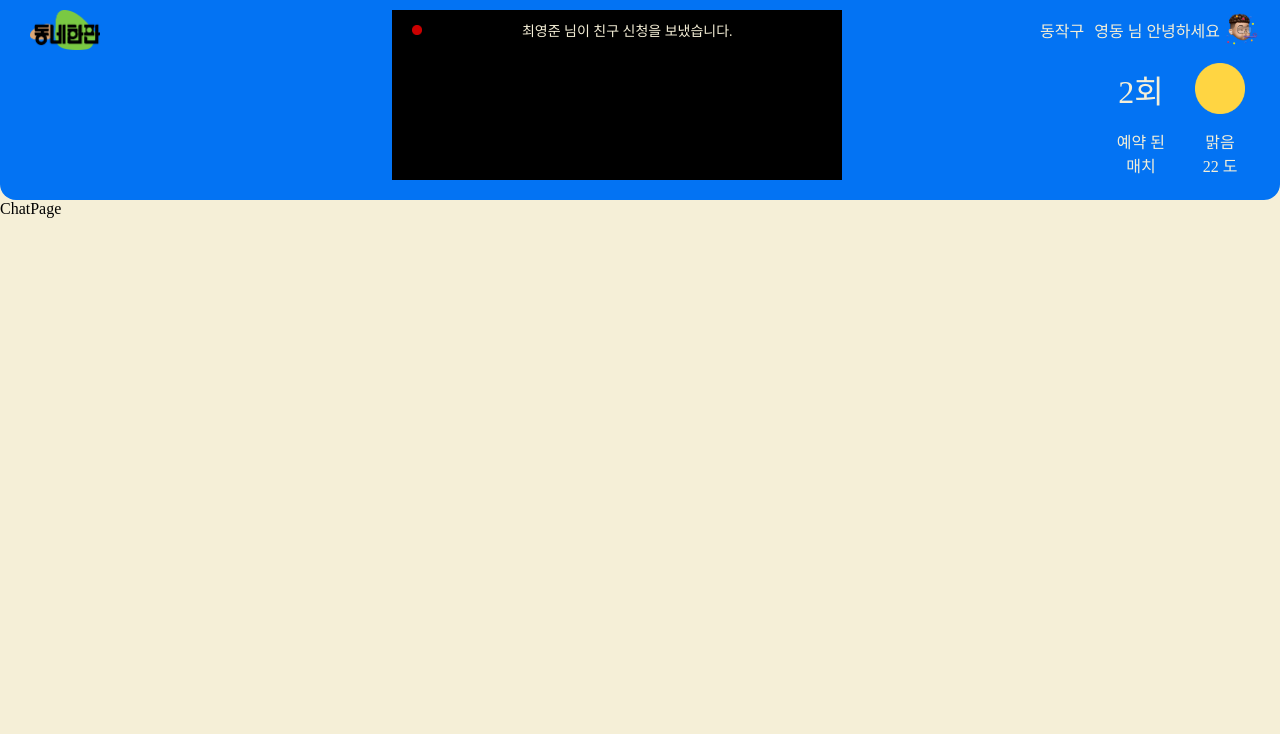
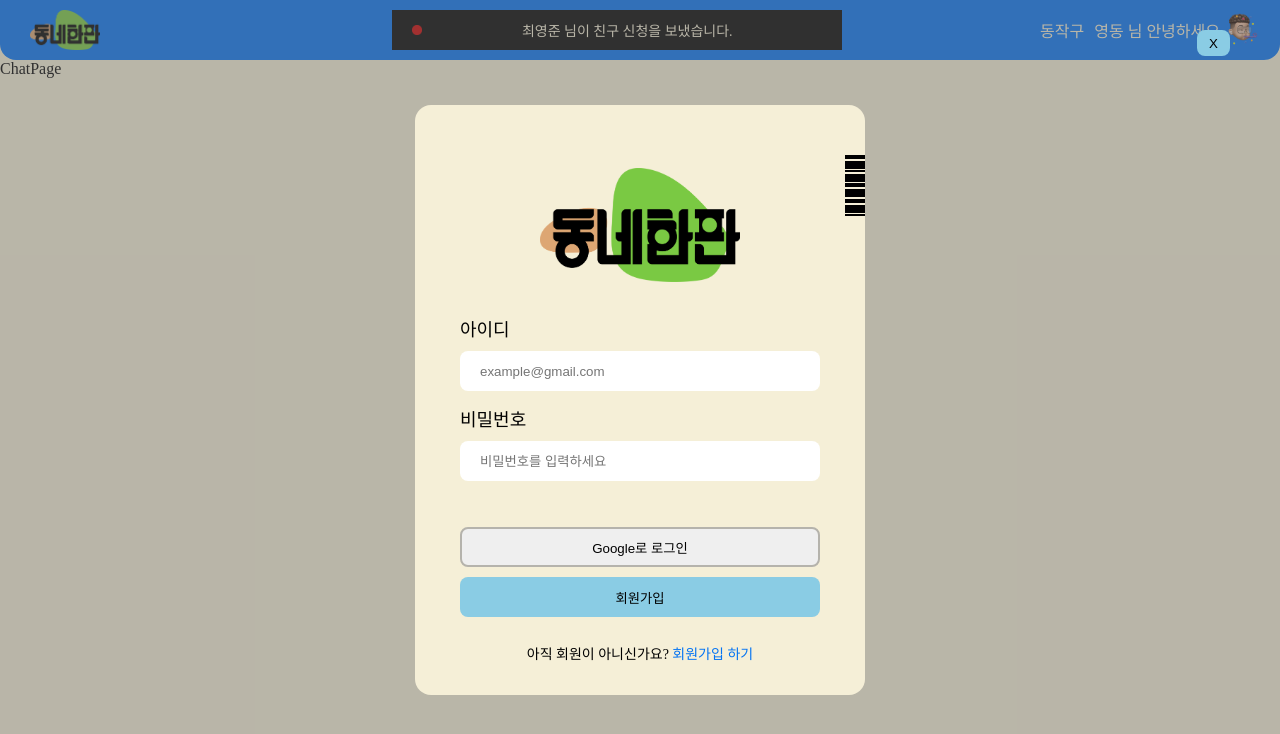
Before and after one commit to dongne-hanpan/FE, a React (Create React App) app: page /chat in a window 1280 px wide. Shown: the top 734 px of the page. Built offline with nearby package versions, Linux system fonts and the light colour scheme.

Commit message:
FEAT: #16 Create Modal toggle logic with redux
리덕스의 값 여부에 따라 모달이 toggle되는 로직 생성

```diff
--- a/src/App.js
+++ b/src/App.js
@@ -1,5 +1,6 @@
 import React from 'react';
-import { BrowserRouter as Router, Routes, Route } from 'react-router-dom'
+import { BrowserRouter as Router, Routes, Route } from 'react-router-dom';
+import { useSelector } from 'react-redux';
 import Header from './components/univ/Header';
 import IndexPage from './pages/IndexPage'
 import MyPage from './pages/MyPage';
@@ -9,6 +10,8 @@ import ModalTemplate from './components/y_modal/ModalTemplate';
 
 
 function App() {
+  const modalData = useSelector((state) => state.modal.modalData);
+
   return (
     <div className="App">
       <Router>
@@ -19,7 +22,9 @@ function App() {
           <Route path='/:sports' element={<SportsPage />} />
           <Route path='/chat' element={<ChatPage />} />
         </Routes>
-        {/* <ModalTemplate /> */}
+        {modalData.modalType ?
+          <ModalTemplate />:<></>
+        }
       </Router>
     </div>
   );
--- a/src/components/y_modal/ModalTemplate.js
+++ b/src/components/y_modal/ModalTemplate.js
@@ -1,5 +1,7 @@
 import React from 'react';
 import styled from 'styled-components';
+import { useSelector, useDispatch } from 'react-redux';
+import { clearModal } from '../../shared/redux_d/modules/modalSlice';
 import ReuseBtn from '../y_reusable/ReuseBtn';
 import Deco from './Deco';
 import Login from '../y_login/Login';
@@ -10,19 +12,36 @@ import UserWatch from './UserWatch';
 
 
 const ModalTemplate = () => {
+  const modalData = useSelector((state) => state.modal.modalData);
+  const dispatch = useDispatch();
+  const removeModal = (e) => {
+    if(e.target.ariaLabel === 'modalToggle'){
+      dispatch(clearModal());
+    }
+  }
+
+  const modalRouter = () => {
+    if(modalData.modalType === 'login'){
+      return <Login />
+    } else if(modalData.modalType === 'signup'){
+      return <Signup />
+    } else if(modalData.modalType === 'matchWrite'){
+      return <MatchWrite />
+    } else if(modalData.modalType === 'matchWatch'){
+      return <MatchWatch />
+    } else if(modalData.modalType === 'userWatch'){
+      return <UserWatch />
+    }
+  }
 
   return(
-    <ModalComp>
+    <ModalComp aria-label='modalToggle' onClick={removeModal}>
       <ModalOutBtn>
-        <ReuseBtn content={'X'} />
+        <ReuseBtn name={'modalToggle'} content={'X'} clickEvent={removeModal} />
       </ModalOutBtn>
       <ModalSection>
         <Deco />
-        {/* <Signup /> */}
-        {/* <Login /> */}
-        {/* <MatchWrite /> */}
-        {/* <MatchWatch /> */}
-        <UserWatch />
+        {modalRouter()}
       </ModalSection>
     </ModalComp>
   )
--- a/src/components/y_reusable/ReuseBtn.js
+++ b/src/components/y_reusable/ReuseBtn.js
@@ -2,9 +2,9 @@ import React from 'react';
 import styled, {css} from 'styled-components';
 
 
-const ReuseBtn = ({styleType, content, clickEvent}) => {
+const ReuseBtn = ({name, styleType, content, clickEvent}) => {
   return(
-    <BtnComp styleType={styleType} onClick={clickEvent}>
+    <BtnComp aria-label={name} styleType={styleType} onClick={clickEvent}>
       {content}
     </BtnComp>
   )
```
